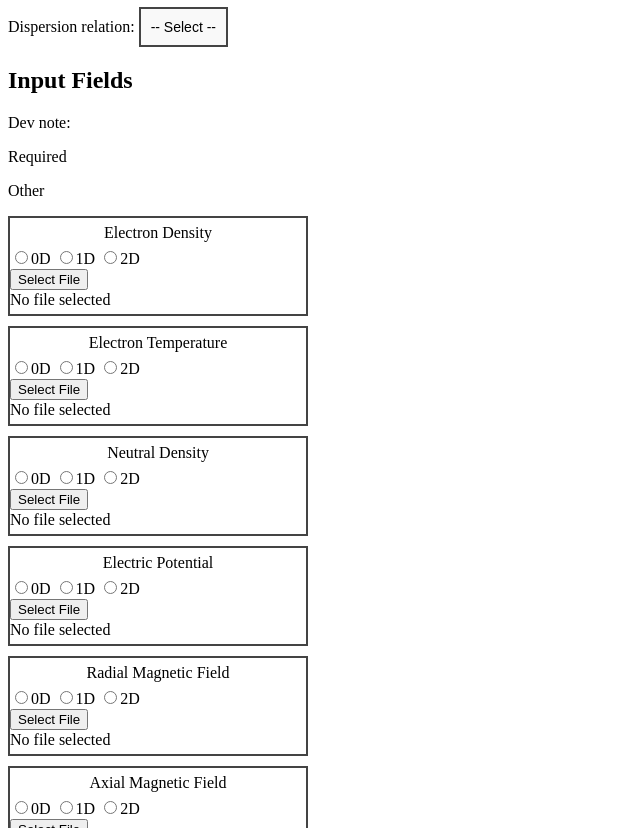
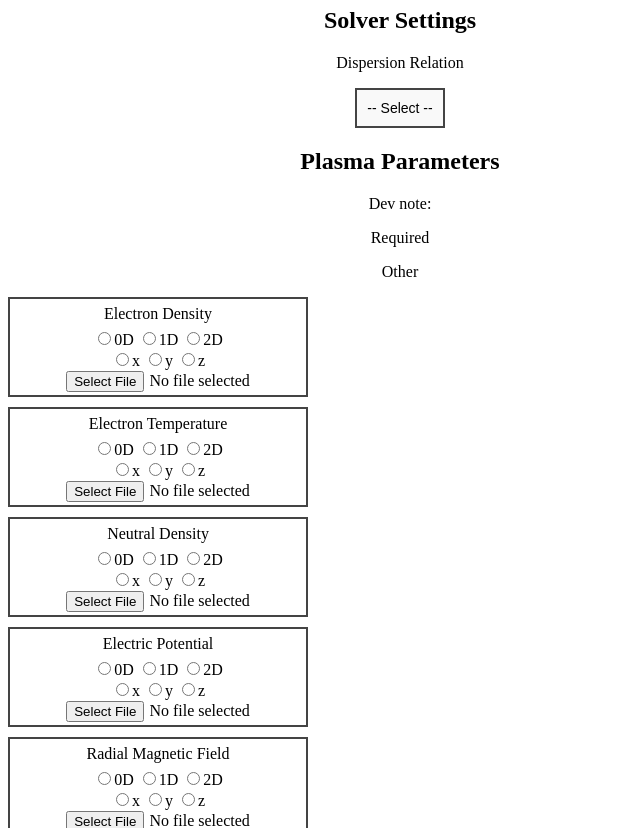
Before and after one commit to sebroj/PRINCE, an Electron app: page index.html in a window 800 px wide. Shown: the part 73-901 px from the top of the page, without its empty margins (0-640 px from the left). Drawn offline with Linux system fonts and the light colour scheme.

Commit message:
Input fields

```diff
--- a/index.css
+++ b/index.css
@@ -59,7 +59,7 @@
   border-style: solid;
   border-width: 2px;
   border-color: #444444;
-  margin-bottom: 10px;
+  margin: 0 0 10px 0;
 }
 
 .inFieldName {
@@ -68,15 +68,8 @@
   text-align: center;
   vertical-align: middle;
 }
-.inFieldType {
+.inFieldType, .inFieldFormat, .inFieldData {
   width: 100%;
   line-height: 20px;
-  /*text-align: center;
-  vertical-align: middle;*/
+  text-align: center;
 }
-.inFieldData {
-  width: 100%;
-  line-height: 20px;
-  /*text-align: center;
-  vertical-align: middle;*/
-}
--- a/index.html
+++ b/index.html
@@ -5,18 +5,33 @@
     <title>PRINCE</title>
     <link rel="stylesheet" href="index.css">
 
-    <!-- Insert this line above script imports  -->
-    <script>if (typeof module === 'object') {window.module = module; module = undefined;}</script>
-    <!-- normal script imports etc  -->
+    <!-- HACKYNESS FOR USING JQUERY WITH ELECTRON -->
+    <!-- Insert this before script imports  -->
+    <script>
+    if (typeof module === 'object') {
+      window.module = module;
+      module = undefined;
+    }
+    </script>
+
     <script type="text/javascript" src="extern/jquery-3.1.1.min.js"></script>
     <script type="text/javascript" src="index.js"></script>
-    <!-- Insert this line after script imports -->
-    <script>if (window.module) module = window.module;</script>
+
+    <!-- Insert this after script imports -->
+    <script>
+    if (window.module)
+      module = window.module;
+    </script>
+
   </head>
   <body>
-    <h1>PRINCE</h1>
-    <div class="input">
-      Dispersion relation:
+    <div id="title" style="text-align: center">
+      <h1>PRINCE</h1>
+    </div>
+    <div id="solverSettings"></div>
+    <div class="input" style="text-align: center">
+      <h2>Solver Settings</h2>
+      <p>Dispersion Relation</p>
       <!-- Dispersion relation dropdown list -->
       <div class="dropdown">
         <button id="dropdownButton" onclick="toggleDropdown()">-- Select --</button>
@@ -27,7 +42,7 @@
           <button class="dispButton">Damped warm Langmuir waves</button>
         </div>
       </div>
-      <h2>Input Fields</h2>
+      <h2>Plasma Parameters</h2>
       <p>Dev note:</p>
       <div class="required">
         <p>Required</p>
@@ -41,13 +56,26 @@
             Input Field Name
           </div>
           <div class="inFieldType">
-            <input type="radio" name="dataType" value="0D">0D
-            <input type="radio" name="dataType" value="1D">1D
-            <input type="radio" name="dataType" value="2D">2D
+            <div style="display: inline-block;">
+              <input type="radio" name="dataType" value="0D">0D
+              <input type="radio" name="dataType" value="1D">1D
+              <input type="radio" name="dataType" value="2D">2D
+            </div>
+          </div>
+          <div class="inFieldFormat">
+            <div style="display: inline-block;">
+              <input type="radio" name="dataFormat" value="x">x
+              <input type="radio" name="dataFormat" value="y">y
+              <input type="radio" name="dataFormat" value="z">z
+            </div>
           </div>
           <div class="inFieldData">
-            <button class="inFieldFileButton">Select File</button>
-            <div class="inFieldFileName">No file selected</div>
+            <div style="display: inline-block;">
+              <button class="inFieldFileButton">Select File</button>
+              <div class="inFieldFileName" style="float:right; margin-left:5px">
+                No file selected
+              </div>
+            </div>
           </div>
         </div>
       </div>
--- a/index.js
+++ b/index.js
@@ -13,6 +13,10 @@ var inputFieldNames = [
   "Azimuthal Magnetic Field",
   "Axial Ion Velocity"
 ];
+
+var parameters = {
+  "Simplified Esipchuk-Tilinin": ["Electron Density"]
+};
 
 /* Toggle between hiding and showing the dropdown content */
 function toggleDropdown()
```
